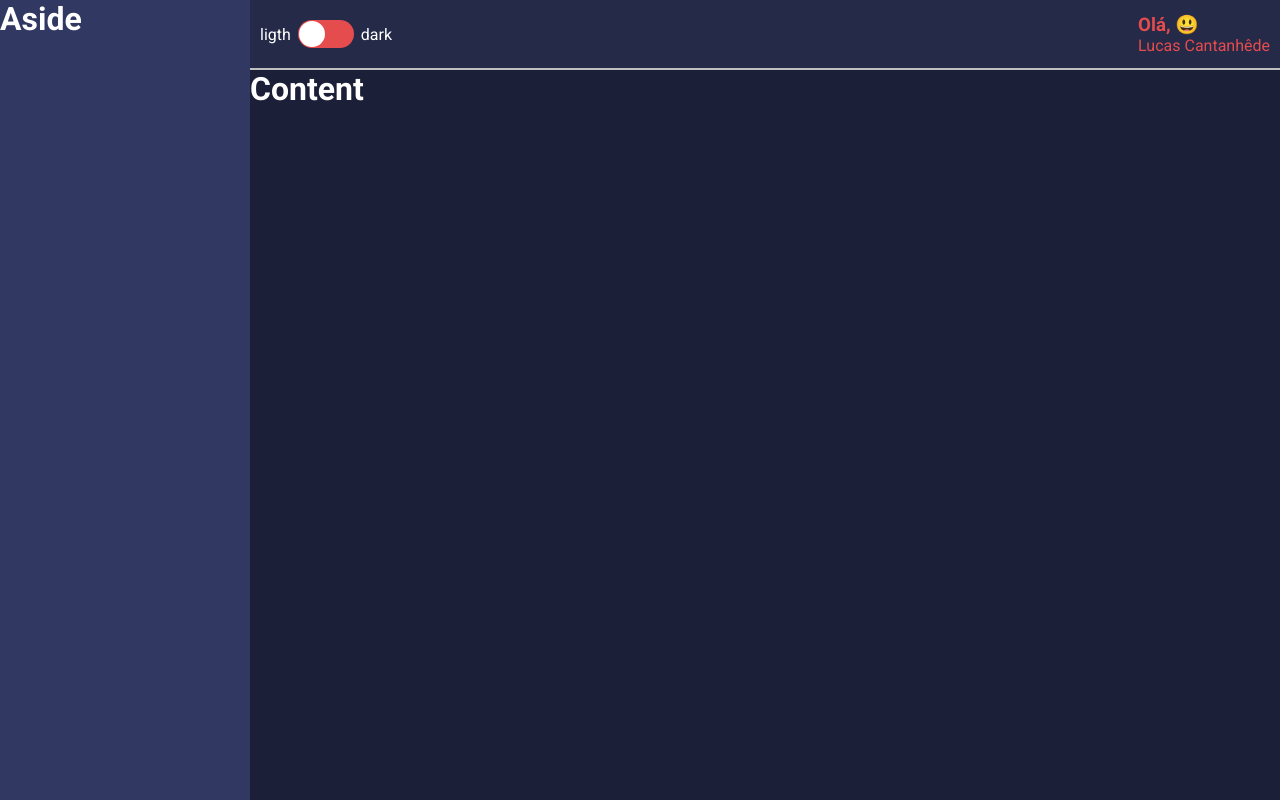
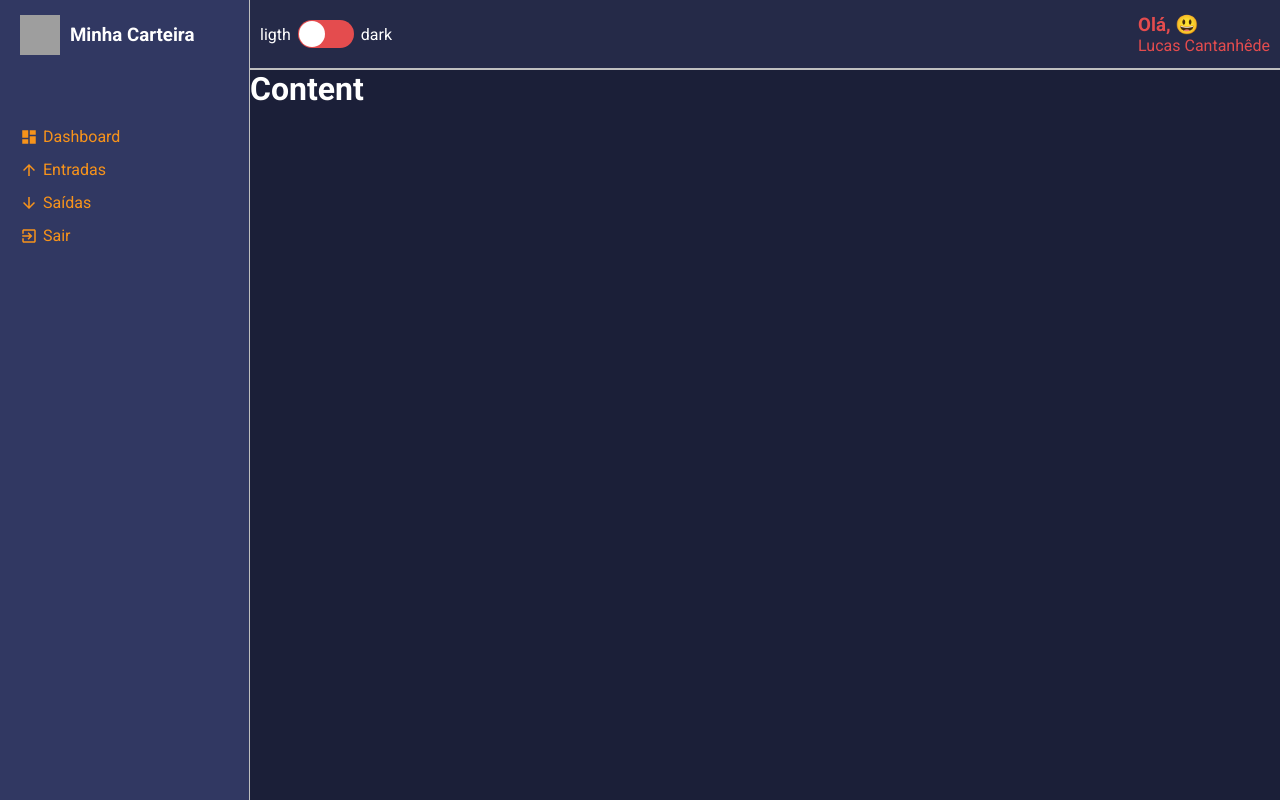
Before and after one commit to llukrinha/React-e-TypeScript-inicia-o, a React (Create React App) app: page / in a window 1280 px wide. Built offline with nearby package versions, Linux system fonts and the light colour scheme; grey boxes are pictures that could not be loaded.

Commit message:
React_TypeScript MenuLateral

```diff
--- a/package.json
+++ b/package.json
@@ -12,6 +12,7 @@
     "@types/react-dom": "^16.9.0",
     "react": "^16.13.1",
     "react-dom": "^16.13.1",
+    "react-icons": "^3.11.0",
     "react-scripts": "3.4.3",
     "react-switch": "^5.0.1",
     "styled-components": "^5.2.0",
--- a/public/index.html
+++ b/public/index.html
@@ -2,7 +2,7 @@
 <html lang="en">
   <head>
     <meta charset="utf-8" />
-    <link rel="icon" href="" />
+    <link rel="icon" href="src/assets/logo.svg" />
     <meta name="viewport" content="width=device-width, initial-scale=1" />
 
     <link href="https://fonts.googleapis.com/css2?family=Roboto:wght@400;500;700&display=swap" rel="stylesheet">
--- a/src/components/Aside/index.tsx
+++ b/src/components/Aside/index.tsx
@@ -1,12 +1,34 @@
 import React from "react";
-
-import {Container} from "./styles";
+import logoImg from "../../assets/logo.svg"
+import {MdDashboard, MdArrowDownward, MdArrowUpward, MdExitToApp} from "react-icons/md"
+import {Container, Header, LogImg, MenuContainer, MenuItemLink, Title} from "./styles";
 
 const Aside: React.FC = () => {
 
     return (
         <Container>
-            <h1>Aside</h1>
+            <Header>
+                <LogImg src={logoImg} alt="Logo Minha Carteira"/>
+                <Title>Minha Carteira</Title>
+            </Header>
+            <MenuContainer>
+                <MenuItemLink href="#">
+                    <MdDashboard/>
+                    Dashboard
+                </MenuItemLink>
+                <MenuItemLink href="#">
+                    <MdArrowUpward/>
+                    Entradas
+                </MenuItemLink>
+                <MenuItemLink href="#">
+                    <MdArrowDownward/>
+                    Saídas
+                </MenuItemLink>
+                <MenuItemLink href="#">
+                    <MdExitToApp/>
+                    Sair
+                </MenuItemLink>
+            </MenuContainer>
         </Container>
 
     );
--- a/src/components/Aside/styles.ts
+++ b/src/components/Aside/styles.ts
@@ -2,6 +2,51 @@ import styled from 'styled-components';
 
 export const Container = styled.div`
   grid-area: AS;
-  color: ${props => props.theme.colors.white};
+
   background-color: ${props => props.theme.colors.tertiary};
+
+ padding-left: 20px;
+
+ border-right: 1px solid ${props => props.theme.colors.gray};
 `;
+export const Header = styled.header`
+height: 70px;
+display: flex;
+align-items: center;
+`;
+
+export const LogImg = styled.img`
+height: 40px;
+width: 40px;
+`;
+
+export const MenuContainer = styled.nav`
+display: flex;
+flex-direction: column;
+
+margin-top: 50px;
+`;
+
+export const MenuItemLink = styled.a`
+color: ${props => props.theme.colors.info};
+text-decoration: none;
+
+margin: 7px 0;
+display: flex;
+align-items: center;
+
+transition: opacity .3s;
+&:hover{
+opacity: .7;
+}
+
+>svg{
+font-size: 18px;
+margin-right: 5px;
+}
+`;
+
+export const Title = styled.h3`
+color: ${props => props.theme.colors.white};
+margin-left: 10px;
+`;
```
Also changed, not shown: 1 other file (tests, documents, lock files or other folders).
